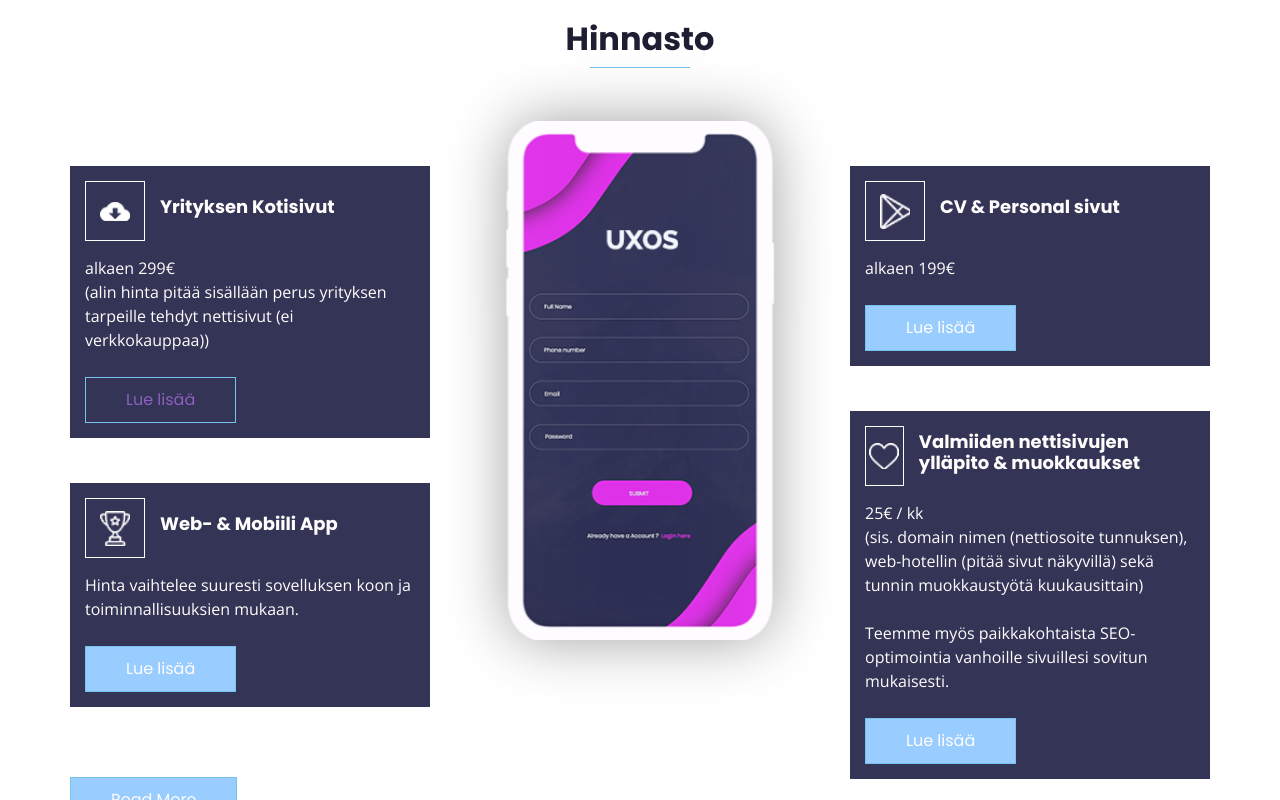
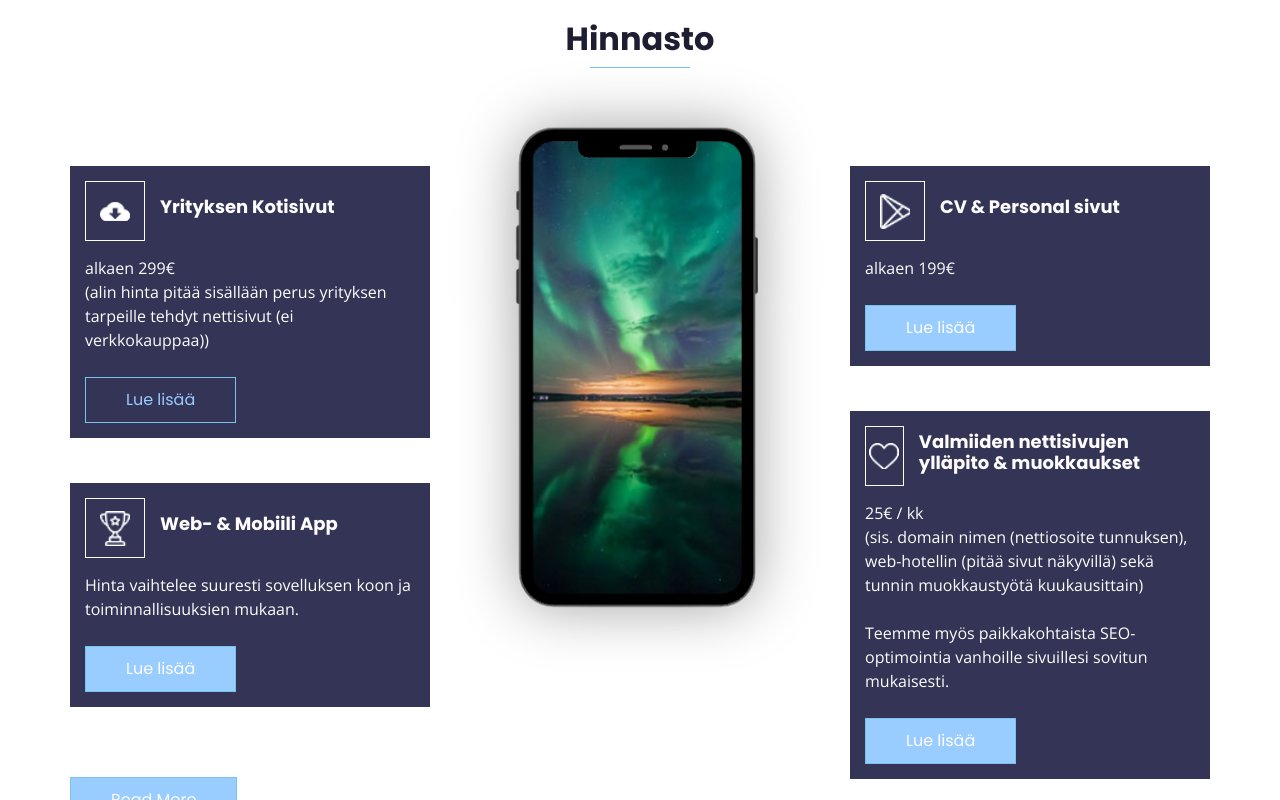
Before and after one commit to ehellgre/templatewebsite, a plain HTML site: page index.html in a window 1280 px wide. In both pictures the pointer is over the link 160 px from the left and 1896 px from the top of the page. Shown: the part 1496-2296 px from the top of the page. Drawn offline with nearby package versions, Linux system fonts and the light colour scheme.

Commit message:
hinnasto muutoksia

```diff
--- a/css/style.css
+++ b/css/style.css
@@ -1,3 +1,4 @@
+.btn-2:hover
 
 body {
   font-family: 'Raleway', sans-serif;
@@ -503,7 +504,7 @@ a:focus {
 
 .download_section .btn-1:hover {
   background-color: transparent;
-  color: #8c60bd;
+  color: #99ccff;
 }
 
 .download_section .btn-2 {
@@ -518,7 +519,7 @@ a:focus {
 
 .download_section .btn-2:hover {
   background-color: transparent;
-  color: #323559;
+  color: #77C3EC;
 }
 
 .download_section .main-img-box {
--- a/index.html
+++ b/index.html
@@ -360,7 +360,7 @@
           </div>
           <div class="col-md-4">
             <div class="main-img-box">
-              <img src="images/download-img.png" alt="" />
+              <img src="images/auroraphoto.png" alt="" />
             </div>
           </div>
           <div class="col-md-4">
```
Also changed, not shown: images/auroraphoto.png (added).
